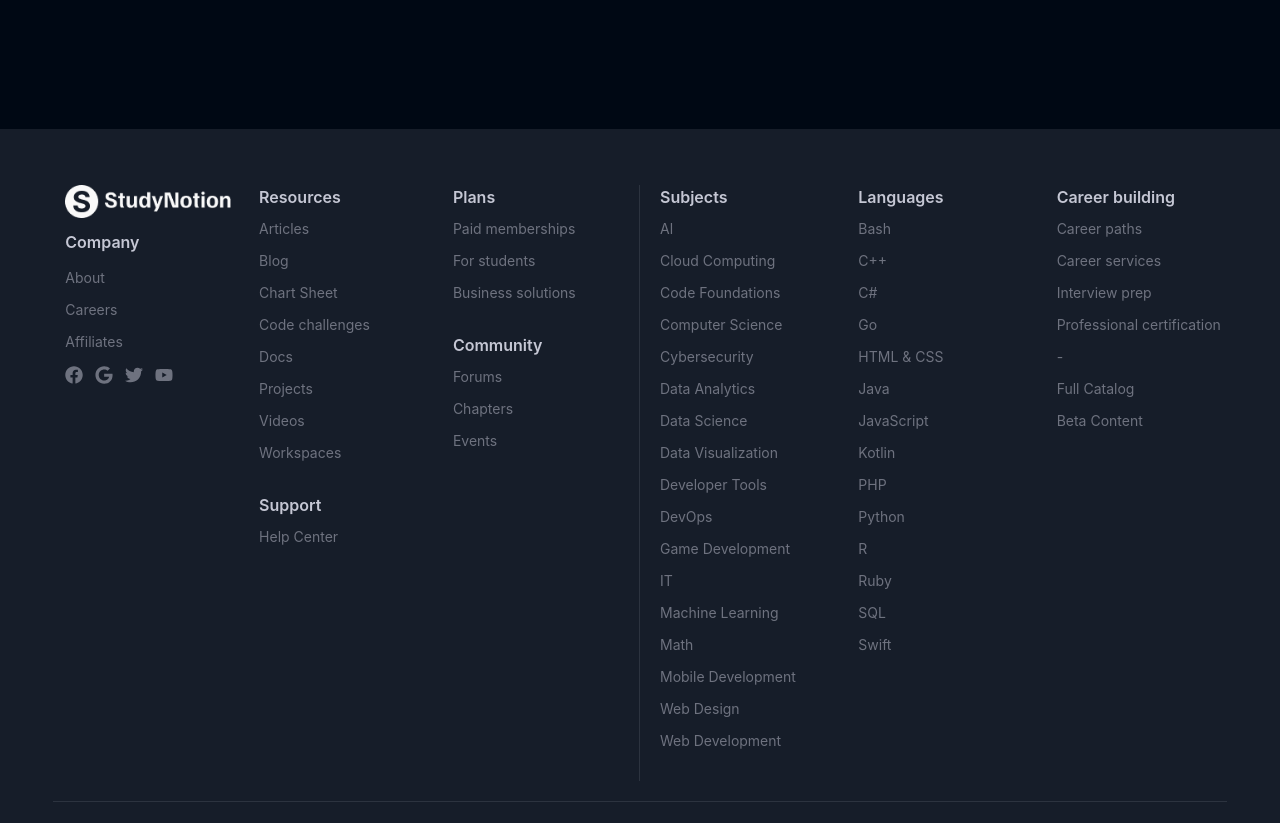
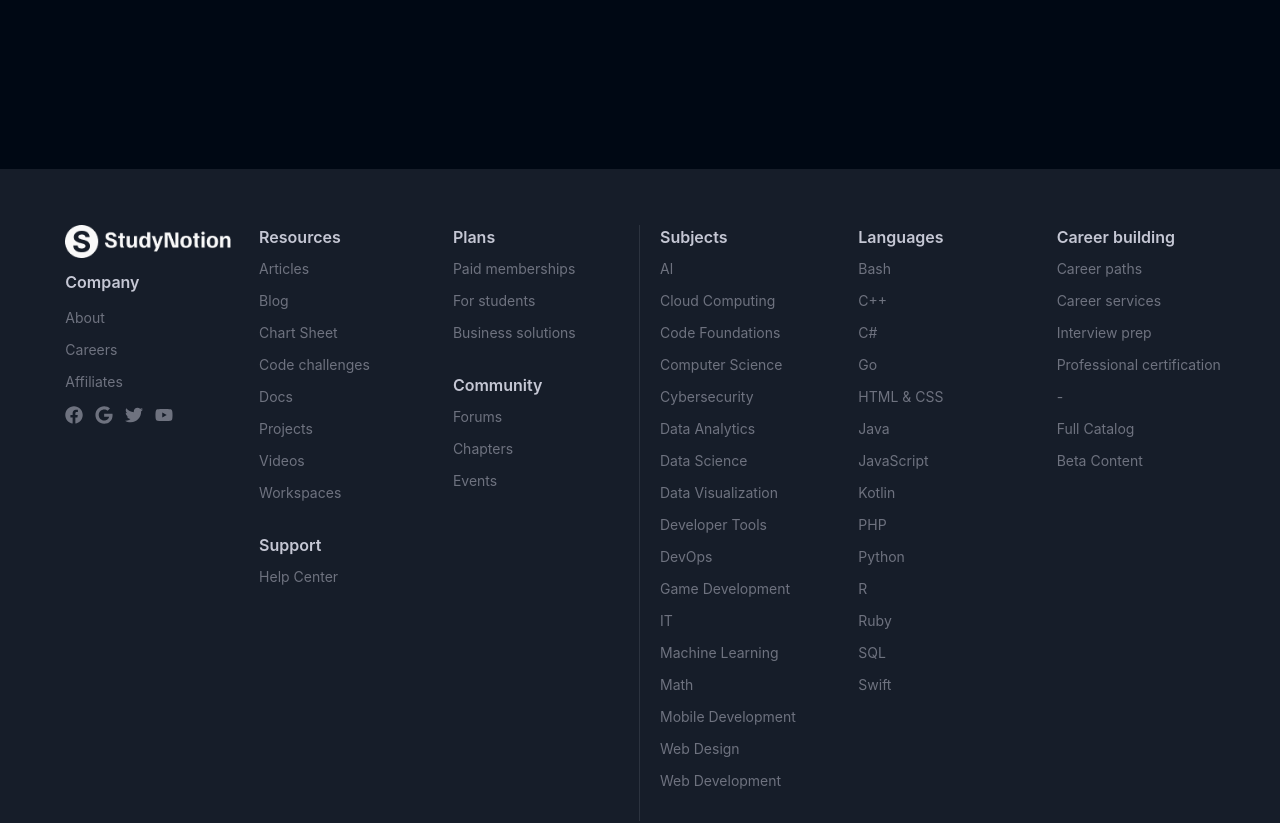
Before and after one commit to rahulsirohi077/StudyNotion, a React (Vite) app: page / in a window 1280 px wide. Shown: the part 4960-5783 px from the top of the page. Built offline with nearby package versions, Linux system fonts and the light colour scheme; no server answers.

Commit message:
add more margin to footer

```diff
--- a/src/pages/Home.jsx
+++ b/src/pages/Home.jsx
@@ -189,7 +189,7 @@ export const Home = () => {
       </div>
 
       {/* Footer */}
-      <div className="mt-10">
+      <div className="my-20">
         <Footer />
       </div>
     </div>
```
